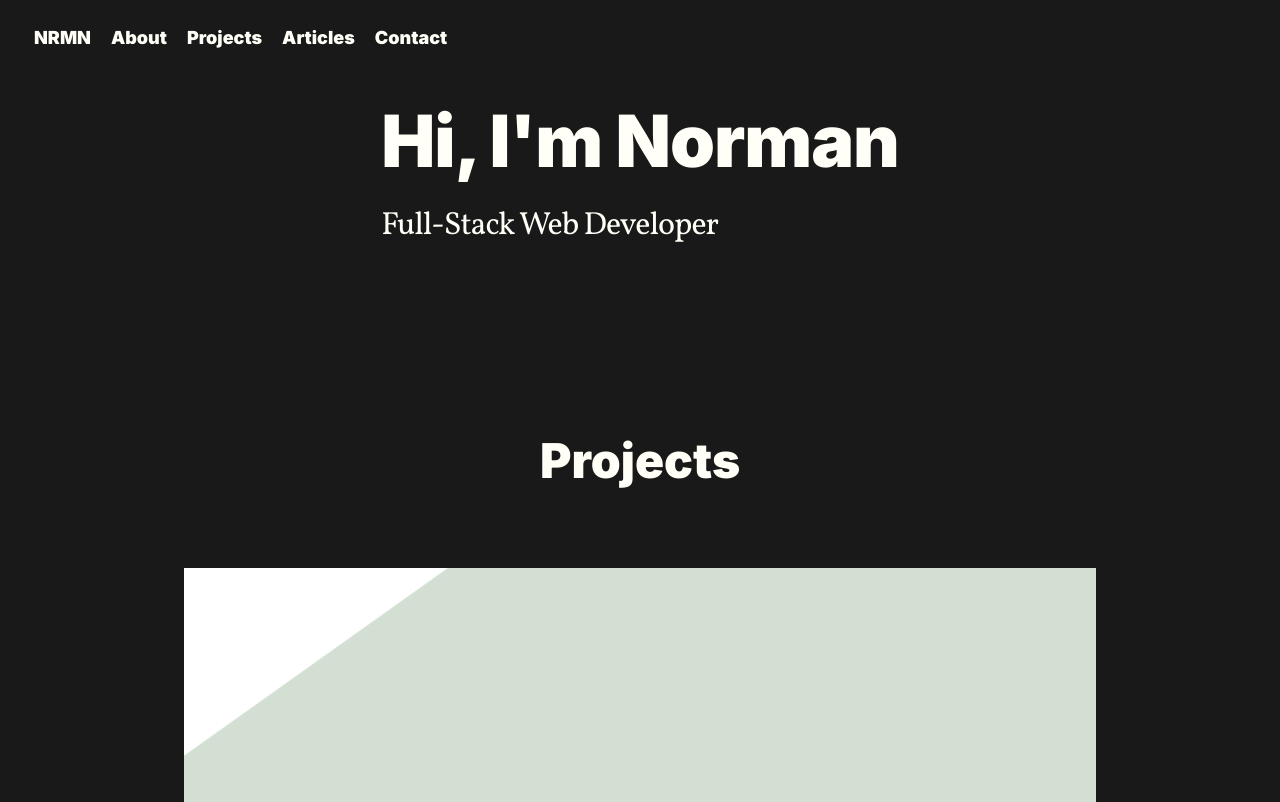
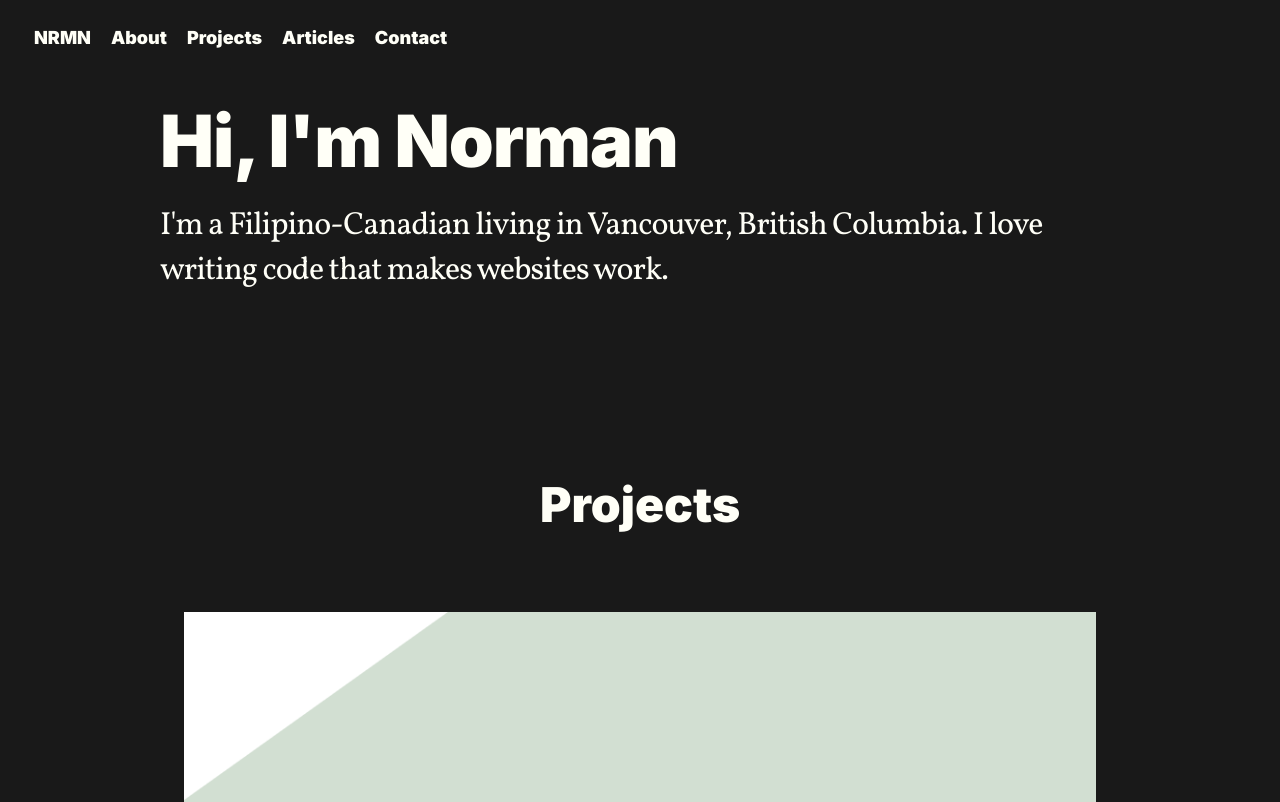
Before and after one commit to foosasugaome/nrmn, a plain HTML site: page nrmn_exported/index.html in a window 1280 px wide. Shown: the top 802 px of the page. Drawn offline with Linux system fonts and the light colour scheme; some packages are replaced by stand-ins of ours; files that its build step writes are made by us from their sources; a script that the page names is missing.

Commit message:
added text on index.html

```diff
--- a/nrmn_exported/index.html
+++ b/nrmn_exported/index.html
@@ -42,7 +42,7 @@ document.addEventListener("DOMContentLoaded", function(event) {
   <main class="container hero-section">
     <div class="container hero-content-wrapper">
       <h1 class="hero-heading">Hi, I'm Norman<br></h1>
-      <h2 class="hero-subheading">Full-Stack Web Developer</h2>
+      <h2 class="hero-subheading">I'm a Filipino-Canadian living in Vancouver, British Columbia. I love writing code that makes websites work.&nbsp;</h2>
     </div>
   </main>
   <div class="container articles-section" id="articles">
```
